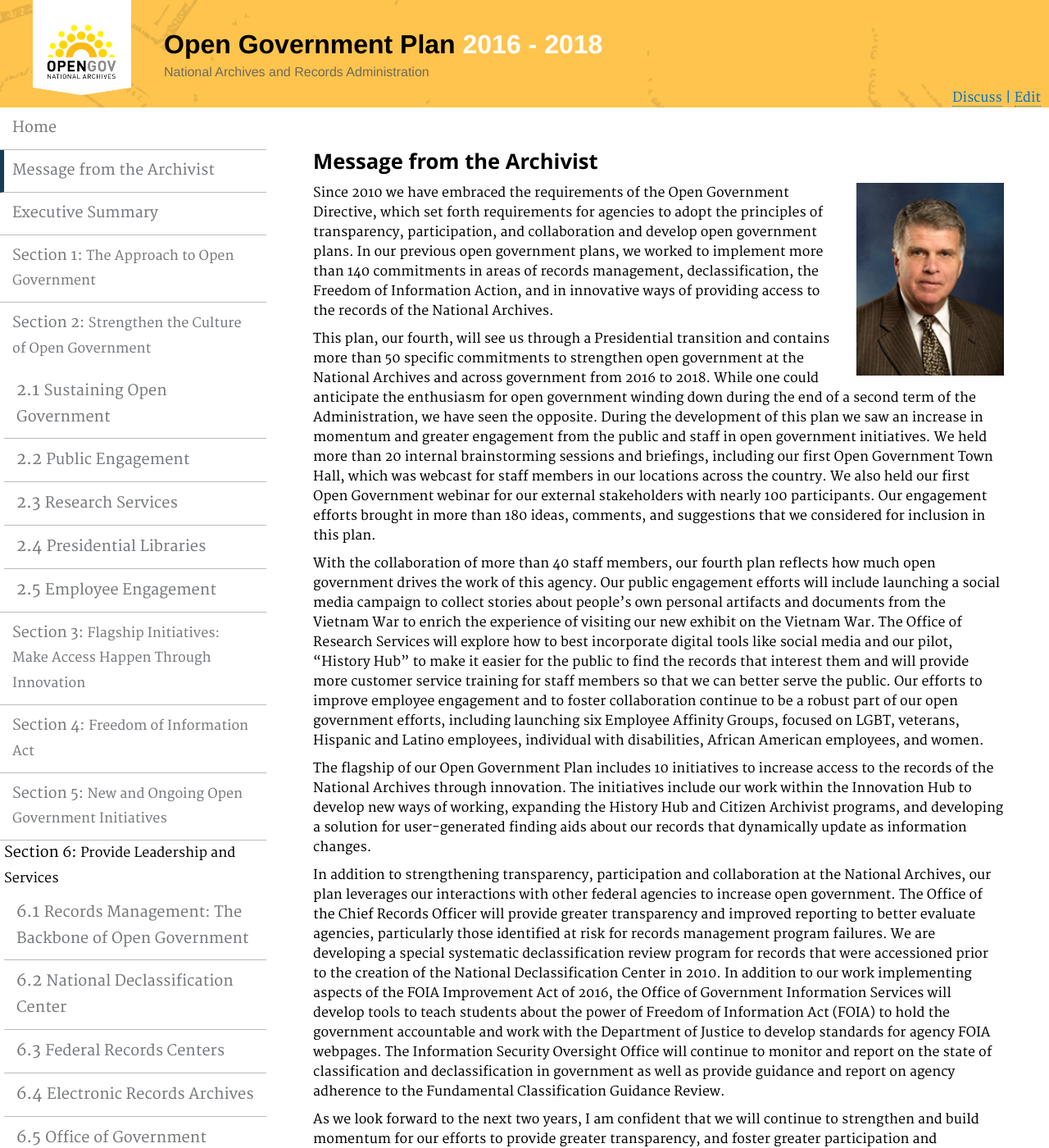
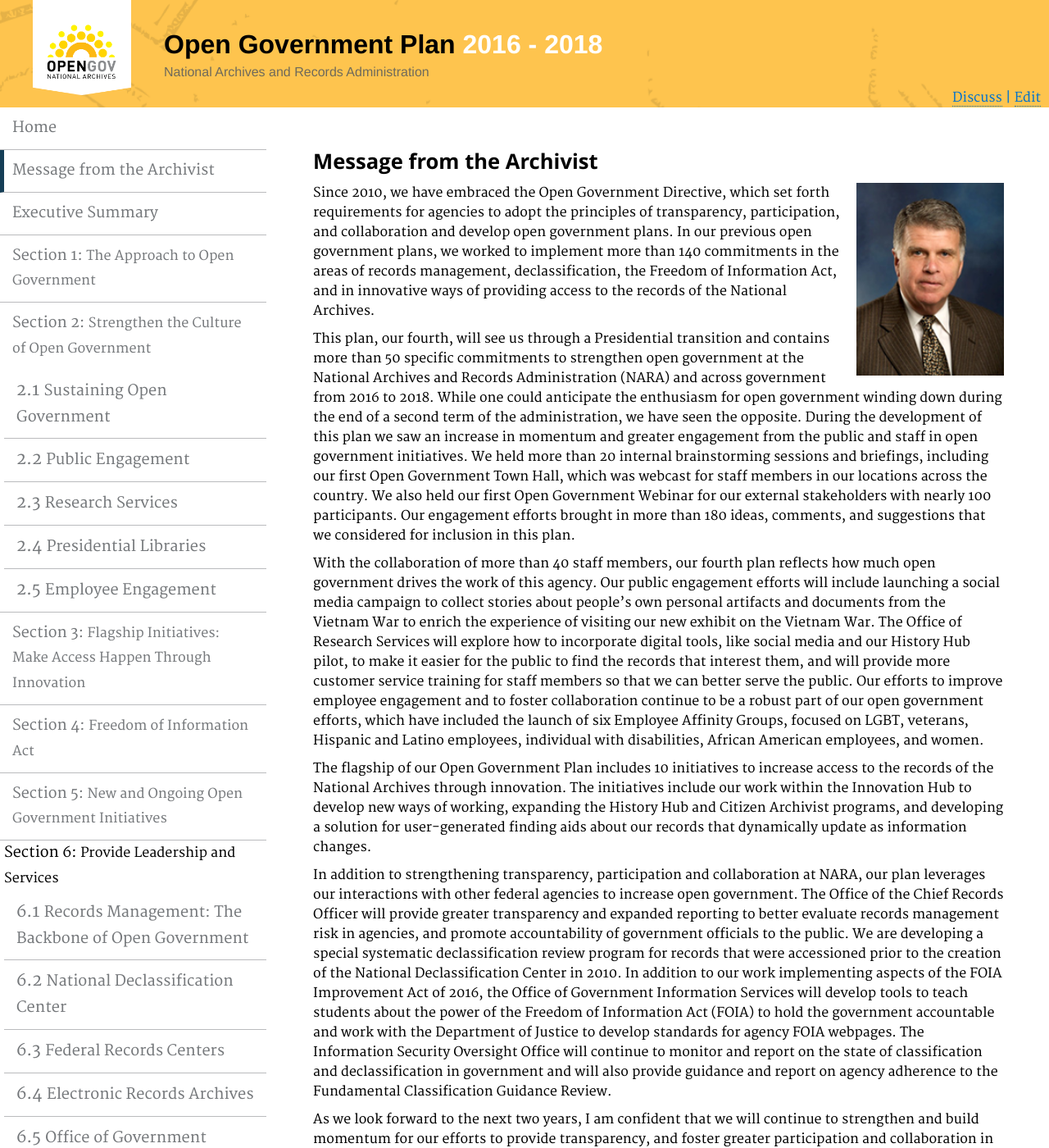
Before and after one commit to usnationalarchives/opengovplan, a Jekyll site: the page built from pages/message.md, in a window 1280 px wide and 1400 px high. Shown: the whole window at 82% size. Built offline with Jekyll 4.4.1, drawn with Linux system fonts in a browser that asks for light colours; some of the changed text lies outside the part shown.

Commit message:
Update message.md
Edits to language throughout message

```diff
--- a/pages/message.md
+++ b/pages/message.md
@@ -8,17 +8,17 @@ description: ""
 ### Message from the Archivist
 
 <img src="../assets/images/archivist.png" alt="archivist" class="imgright">
-Since 2010 we have embraced the requirements of the Open Government Directive, which set forth requirements for agencies to adopt the principles of transparency, participation, and collaboration and develop open government plans. In our previous open government plans, we worked to implement more than 140 commitments in areas of records management, declassification, the Freedom of Information Action, and in innovative ways of providing access to the records of the National Archives.
+Since 2010, we have embraced the Open Government Directive, which set forth requirements for agencies to adopt the principles of transparency, participation, and collaboration and develop open government plans. In our previous open government plans, we worked to implement more than 140 commitments in the areas of records management, declassification, the Freedom of Information Act, and in innovative ways of providing access to the records of the National Archives.
 
-This plan, our fourth, will see us through a Presidential transition and contains more than 50 specific commitments to strengthen open government at the National Archives and across government from 2016 to 2018. While one could anticipate the enthusiasm for open government winding down during the end of a second term of the Administration, we have seen the opposite. During the development of this plan we saw an increase in momentum and greater engagement from the public and staff in open government initiatives. We held more than 20 internal brainstorming sessions and briefings, including our first Open Government Town Hall, which was webcast for staff members in our locations across the country. We also held our first Open Government webinar for our external stakeholders with nearly 100 participants. Our engagement efforts brought in more than 180 ideas, comments, and suggestions that we considered for inclusion in this plan.
+This plan, our fourth, will see us through a Presidential transition and contains more than 50 specific commitments to strengthen open government at the National Archives and Records Administration (NARA) and across government from 2016 to 2018. While one could anticipate the enthusiasm for open government winding down during the end of a second term of the administration, we have seen the opposite. During the development of this plan we saw an increase in momentum and greater engagement from the public and staff in open government initiatives. We held more than 20 internal brainstorming sessions and briefings, including our first Open Government Town Hall, which was webcast for staff members in our locations across the country. We also held our first Open Government Webinar for our external stakeholders with nearly 100 participants. Our engagement efforts brought in more than 180 ideas, comments, and suggestions that we considered for inclusion in this plan.
 
-With the collaboration of more than 40 staff members, our fourth plan reflects how much open government drives the work of this agency. Our public engagement efforts will include launching a social media campaign to collect stories about people’s own personal artifacts and documents from the Vietnam War to enrich the experience of visiting our new exhibit on the Vietnam War. The Office of Research Services will explore how to best incorporate digital tools like social media and our pilot, “History Hub” to make it easier for the public to find the records that interest them and will provide more customer service training for staff members so that we can better serve the public. Our efforts to improve employee engagement and to foster collaboration continue to be a robust part of our open government efforts, including launching six Employee Affinity Groups, focused on LGBT, veterans, Hispanic and Latino employees, individual with disabilities, African American employees, and women.
+With the collaboration of more than 40 staff members, our fourth plan reflects how much open government drives the work of this agency. Our public engagement efforts will include launching a social media campaign to collect stories about people’s own personal artifacts and documents from the Vietnam War to enrich the experience of visiting our new exhibit on the Vietnam War. The Office of Research Services will explore how to incorporate digital tools, like social media and our History Hub pilot, to make it easier for the public to find the records that interest them, and will provide more customer service training for staff members so that we can better serve the public. Our efforts to improve employee engagement and to foster collaboration continue to be a robust part of our open government efforts, which have included the launch of six Employee Affinity Groups, focused on LGBT, veterans, Hispanic and Latino employees, individual with disabilities, African American employees, and women.
 
 The flagship of our Open Government Plan includes 10 initiatives to increase access to the records of the National Archives through innovation. The initiatives include our work within the Innovation Hub to develop new ways of working, expanding the History Hub and Citizen Archivist programs, and developing a solution for user-generated finding aids about our records that dynamically update as information changes.
 
-In addition to strengthening transparency, participation and collaboration at the National Archives, our plan leverages our interactions with other federal agencies to increase open government. The Office of the Chief Records Officer will provide greater transparency and improved reporting to better evaluate agencies, particularly those identified at risk for records management program failures. We are developing a special systematic declassification review program for records that were accessioned prior to the creation of the National Declassification Center in 2010. In addition to our work implementing aspects of the FOIA Improvement Act of 2016, the Office of Government Information Services will develop tools to teach students about the power of Freedom of Information Act (FOIA) to hold the government accountable and work with the Department of Justice to develop standards for agency FOIA webpages. The Information Security Oversight Office will continue to monitor and report on the state of classification and declassification in government as well as provide guidance and report on agency adherence to the Fundamental Classification Guidance Review.
+In addition to strengthening transparency, participation and collaboration at NARA, our plan leverages our interactions with other federal agencies to increase open government. The Office of the Chief Records Officer will provide greater transparency and expanded reporting to better evaluate records management risk in agencies, and promote accountability of government officials to the public. We are developing a special systematic declassification review program for records that were accessioned prior to the creation of the National Declassification Center in 2010. In addition to our work implementing aspects of the FOIA Improvement Act of 2016, the Office of Government Information Services will develop tools to teach students about the power of the Freedom of Information Act (FOIA) to hold the government accountable and work with the Department of Justice to develop standards for agency FOIA webpages. The Information Security Oversight Office will continue to monitor and report on the state of classification and declassification in government and will also provide guidance and report on agency adherence to the Fundamental Classification Guidance Review.
 
-As we look forward to the next two years, I am confident that we will continue to strengthen and build momentum for our efforts to provide greater transparency, and foster greater participation and collaboration in our work so that we can better serve the public.
+As we look forward to the next two years, I am confident that we will continue to strengthen and build momentum for our efforts to provide transparency, and foster greater participation and collaboration in our work so that we can better serve the public.
 
 David S. Ferriero
 
```
